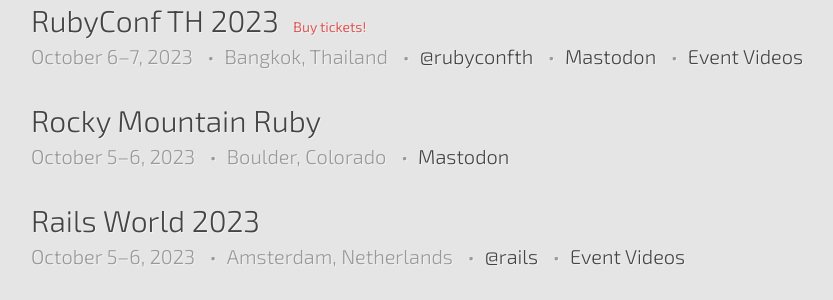
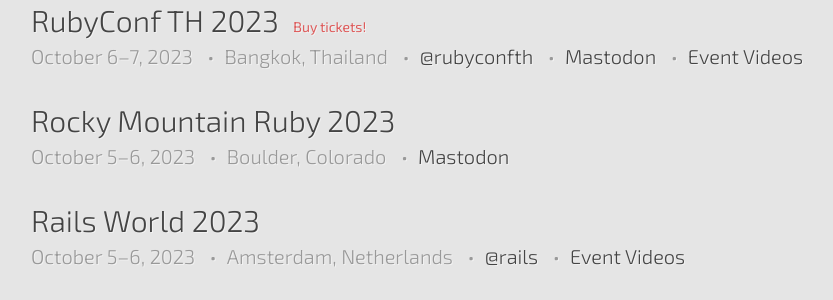
Before and after one commit to ruby-conferences/ruby-conferences.github.io, a Jekyll site: the page built from past/index.html, in a window 1280 px wide and 900 px high, scrolled down 1702 px. Shown: the part 158-458 px from the top of the window, without its empty margins (209-1042 px from the left). Built offline with Jekyll 4.4.1, drawn with Linux system fonts in a browser that asks for light colours.

Commit message:
Add year to Rocky Mountain Ruby 2023

```diff
--- a/_data/conferences.yml
+++ b/_data/conferences.yml
@@ -2350,7 +2350,7 @@
   twitter: rails
   video_link: https://www.youtube.com/playlist?list=PLHFP2OPUpCeY9IX3Ht727dwu5ZJ2BBbZP
 
-- name: Rocky Mountain Ruby
+- name: Rocky Mountain Ruby 2023
   location: Boulder, Colorado
   start_date: 2023-10-05
   end_date: 2023-10-06
```
